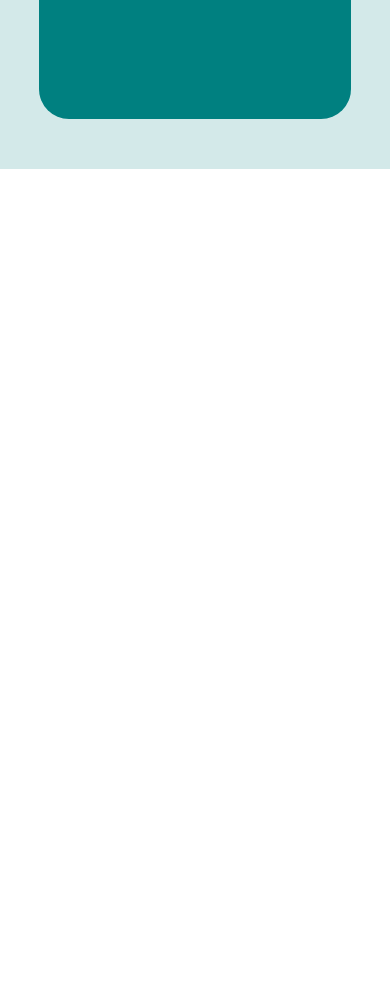
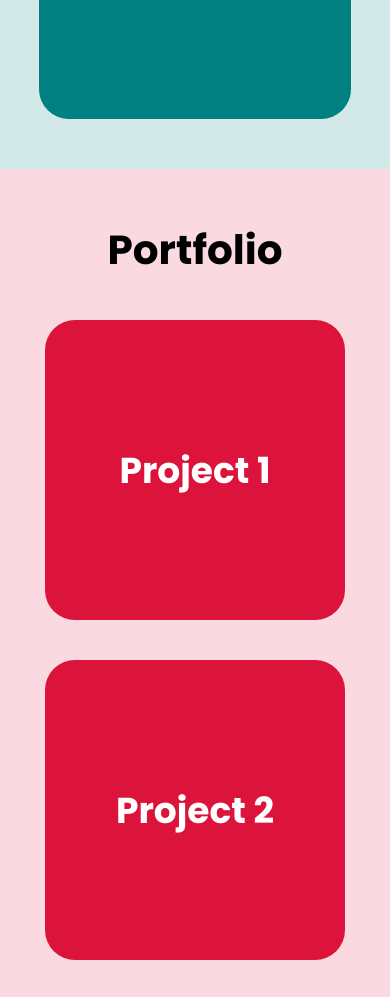
Before and after one commit to mohammadhasansojib/flexbox-layout, a plain HTML site: page index.html in a window 390 px wide. Shown: the part 666-1663 px from the top of the page. Before the commit the page ends 844 px from the top, so only its background shows below. Drawn offline with Linux system fonts and the light colour scheme.

Commit message:
created portfolio section with responsiveness

```diff
--- a/index.html
+++ b/index.html
@@ -35,5 +35,25 @@
             </div>
         </div>
     </div>
+
+
+    <div class="portfolio-sec">
+        <h2>Portfolio</h2>
+        <div class="cards">
+            <div class="card card-1">
+                <h3>Project 1</h3>
+            </div>
+            <div class="card card-2">
+                <h3>Project 2</h3>
+            </div>
+            <div class="card card-3">
+                <h3>Project 3</h3>
+            </div>
+            <div class="card card-4">
+                <h3>Project 4</h3>
+            </div>
+        </div>
+    </div>
+
 </body>
 </html>
--- a/style.css
+++ b/style.css
@@ -85,6 +85,53 @@ nav ul li a{
 /* ============HERO SECTION END============== */
 
 
+
+
+
+
+
+
+
+
+
+
+
+/* ============PORTFOLIO SECTION START============== */
+.portfolio-sec{
+    padding: 50px 10%;
+    background-color: rgba(220, 20, 60, 0.158);
+}
+.portfolio-sec h2{
+    text-align: center;
+    font-size: 4.5rem;
+    margin-bottom: 40px;
+}
+.portfolio-sec .cards{
+    display: flex;
+    align-items: center;
+    justify-content: center;
+
+    flex-flow: row wrap;
+
+    gap: 40px;
+}
+.portfolio-sec .cards .card{
+    background-color: crimson;
+    height: 300px;
+
+    display: flex;
+    align-items: center;
+    justify-content: center;
+
+    flex: 0 1 300px;
+
+    border-radius: 30px;
+}
+.portfolio-sec .cards .card h3{
+    font-size: 4rem;
+    color: white;
+}
+/* ============PORTFOLIO SECTION END============== */
 
 
 
```
